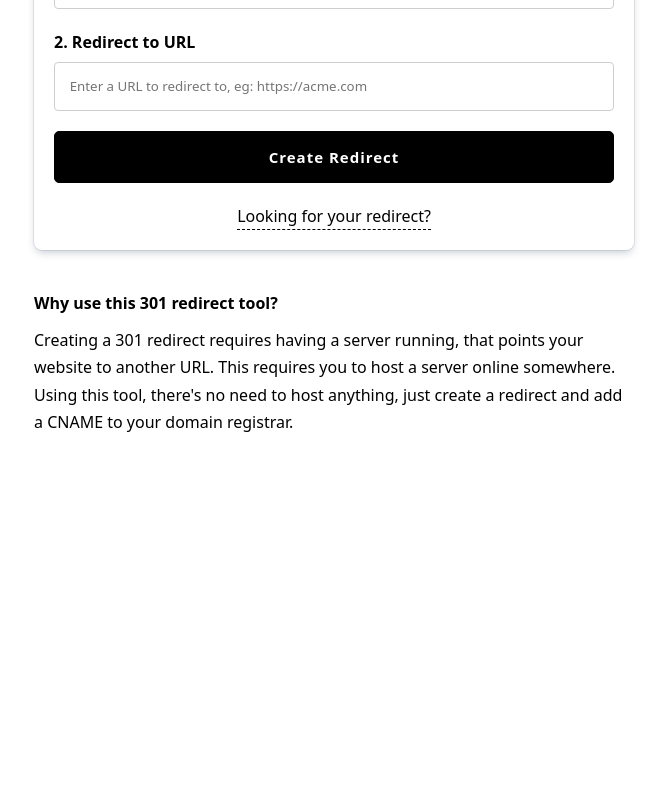
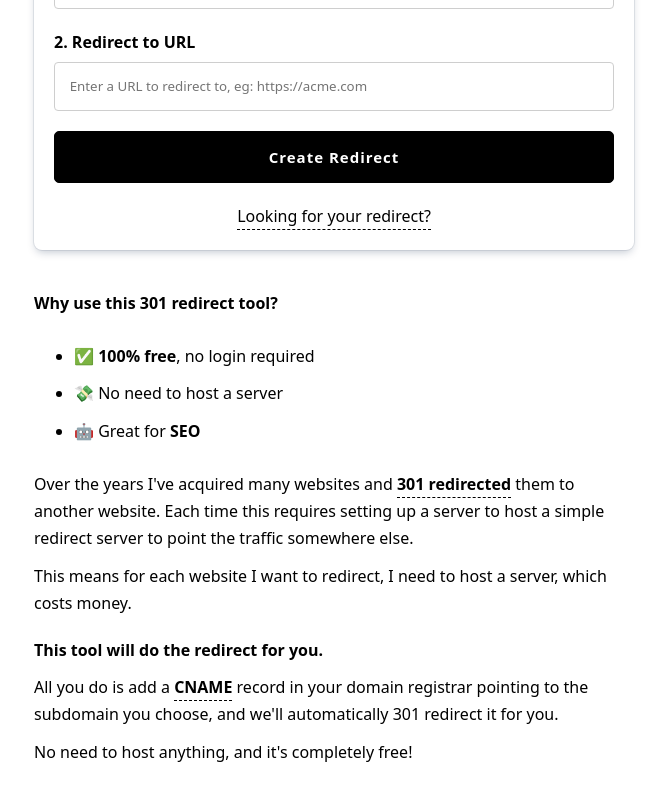
Before and after one commit to timb-103/301-redirect, a Nuxt app: page / in a window 1280 px wide. Shown: the part 268-1068 px from the top of the page, without its empty margins (306-973 px from the left). Before the commit the page ends 800 px from the top, so only its background shows below. Built offline with nearby package versions, Linux system fonts and the light colour scheme.

Commit message:
Updated wording & readme to match

```diff
--- a/pages/index.vue
+++ b/pages/index.vue
@@ -2,7 +2,8 @@
   <div class="container">
     <div class="title">
       <h1>301 Redirect Tool</h1>
-      <p>Create free 301 redirects for your websites. 100% free & open source.</p>
+      <!-- prettier-ignore -->
+      <p>Create free 301 redirects for your websites. No login required & <a href="https://github.com/timb-103/301-redirect" target="_blank">open source</a>.</p>
     </div>
 
     <div class="form-container">
@@ -65,12 +66,33 @@
     <!-- How it works -->
     <div class="info">
       <div>
-        <p class="info-title">Why use this 301 redirect tool?</p>
+        <p><strong>Why use this 301 redirect tool?</strong></p>
+        <ul>
+          <li>✅ <strong>100% free</strong>, no login required</li>
+          <li>💸 No need to host a server</li>
+          <li>🤖 Great for <strong>SEO</strong></li>
+        </ul>
         <p>
-          Creating a 301 redirect requires having a server running, that points your website to another URL. This
-          requires you to host a server online somewhere. Using this tool, there's no need to host anything, just create
-          a redirect and add a CNAME to your domain registrar.
+          Over the years I've acquired many websites and
+          <a href="https://developer.mozilla.org/en-US/docs/Web/HTTP/Status/301" target="_blank">
+            <strong>301 redirected</strong>
+          </a>
+          them to another website. Each time this requires setting up a server to host a simple redirect server to point
+          the traffic somewhere else.
         </p>
+        <p>This means for each website I want to redirect, I need to host a server, which costs money.</p>
+      </div>
+      <div>
+        <p><strong>This tool will do the redirect for you.</strong></p>
+        <p>
+          All you do is add a
+          <a href="https://en.wikipedia.org/wiki/CNAME_record" target="_blank">
+            <strong>CNAME</strong>
+          </a>
+          record in your domain registrar pointing to the subdomain you choose, and we'll automatically 301 redirect it
+          for you.
+        </p>
+        <p>No need to host anything, and it's completely free!</p>
       </div>
     </div>
   </div>
@@ -341,6 +363,13 @@ code {
   cursor: pointer;
   transition: border 0.3s;
 }
+code > a {
+  border-bottom: 0;
+  padding-bottom: 0;
+}
+code > a:hover {
+  border-bottom: 0;
+}
 .code-clickable:hover {
   border: 1px solid #000;
 }
@@ -397,7 +426,7 @@ li + li {
   margin-top: 0;
 }
 .info-title {
-  font-weight: 600;
+  font-weight: 700;
 }
 
 /** Errors */
```
Also changed, not shown: 1 other file (tests, documents, lock files or other folders).
